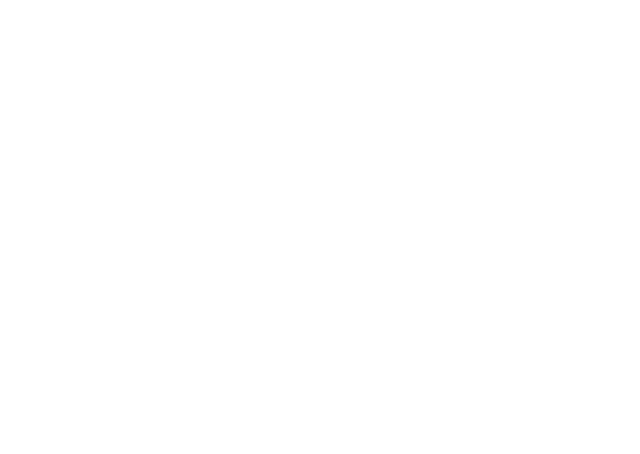
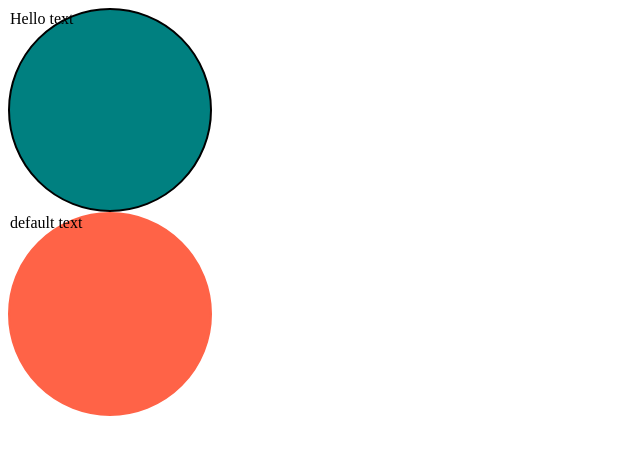
Before and after one commit to bestgoogoo/react-crypto-tracker, a React (Create React App) app: page /1 in a window 1280 px wide. Shown: the top 454 px of the page, without its empty margins (0-640 px from the left). Built offline with nearby package versions, Linux system fonts and the light colour scheme.

Commit message:
Props Type and Optional, Default Props - The typescript causes the code not to run, but props type executes the code and then alerts the console.

```diff
--- a/src/App.tsx
+++ b/src/App.tsx
@@ -1,7 +1,12 @@
-import styled from "styled-components";
+import { Circle } from "./Circle";
 
 function App() {
-  return null;
+  return (
+    <div>
+      <Circle text="Hello text" borderColor="black" bgColor="teal" />
+      <Circle bgColor="tomato" />
+    </div>
+  );
 }
 
 export default App;
--- /dev/null
+++ b/src/Circle.tsx
@@ -0,0 +1,32 @@
+import styled from "styled-components";
+
+interface ContainerProps {
+  bgColor: string;
+  borderColor: string;
+}
+
+const Container = styled.div<ContainerProps>`
+  width: 200px;
+  height: 200px;
+  border-radius: 50%;
+  background-color: ${(props) => props.bgColor};
+  border: 2px solid ${(props) => [props.borderColor]};
+`;
+
+interface CircleProps {
+  bgColor: string;
+  borderColor?: string;
+  text?: string;
+}
+
+export function Circle({
+  bgColor,
+  borderColor,
+  text = "default text",
+}: CircleProps) {
+  return (
+    <Container borderColor={borderColor ?? bgColor} bgColor={bgColor}>
+      {text}
+    </Container>
+  );
+}
```
